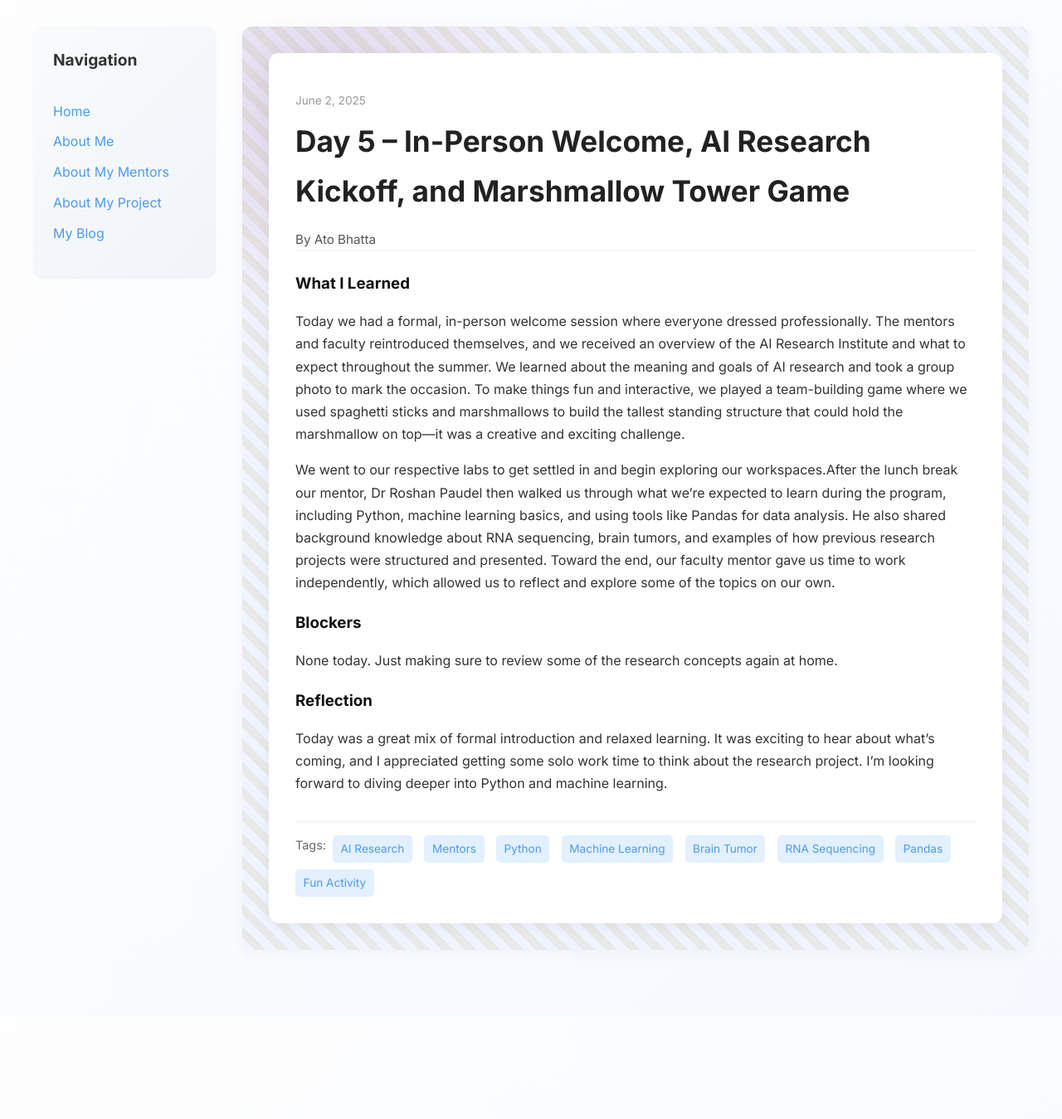
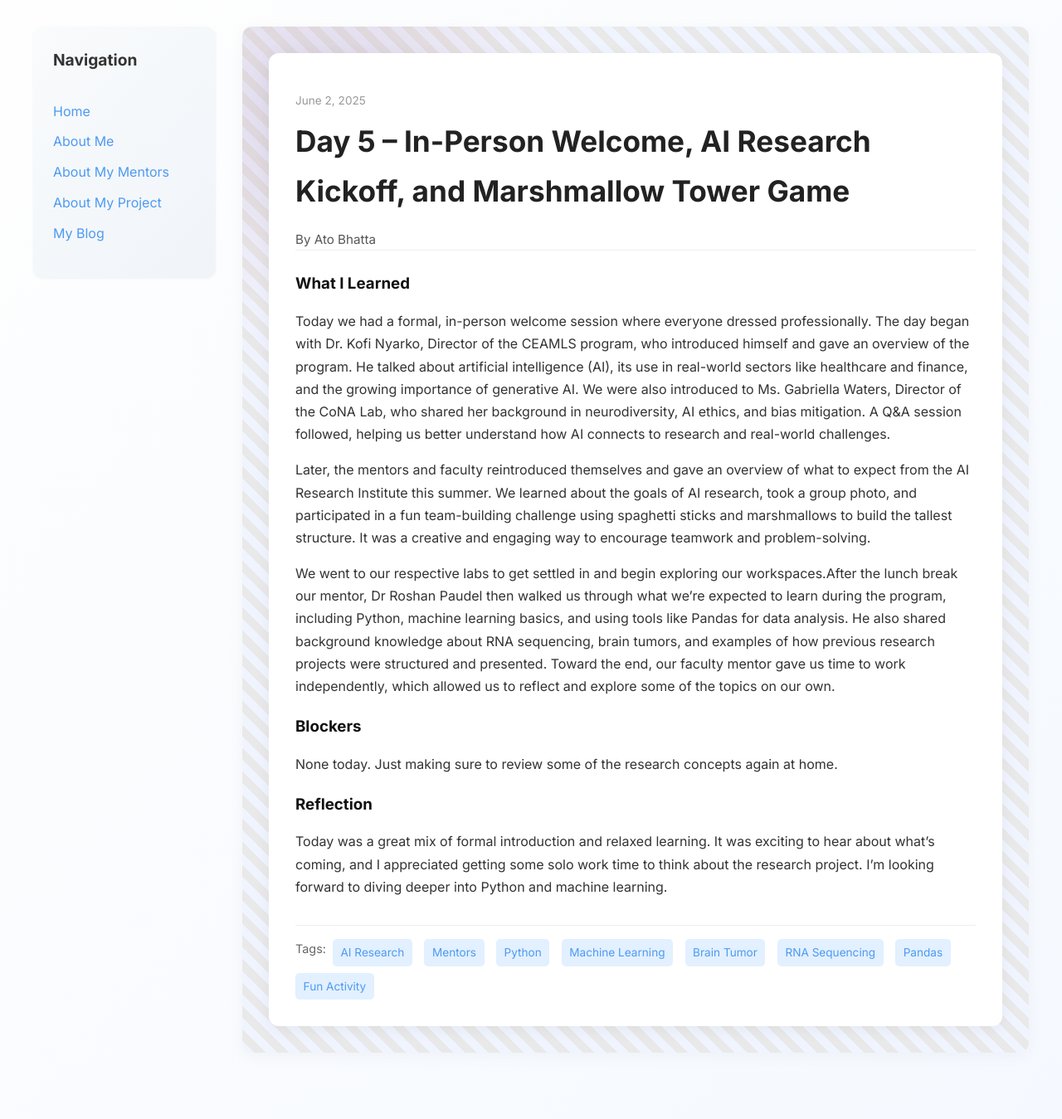
Before and after one commit to Ato-2025/Ato-2025.github.io, a Jekyll site: the page built from _posts/2025-06-02-day5.md, in a window 1280 px wide. Shown: the whole page at 83% size. Built offline with Jekyll 4.4.1, drawn with Linux system fonts in a browser that asks for light colours; before the commit the page ends 1225 px from its top, so only the background shows below that.

Commit message:
Update 2025-06-02-day5.md

```diff
--- a/_posts/2025-06-02-day5.md
+++ b/_posts/2025-06-02-day5.md
@@ -6,7 +6,9 @@ author: Ato Bhatta
 permalink: /day5.html
 tags: ["AI Research", "Mentors", "Python", "Machine Learning", "Brain Tumor", "RNA Sequencing", "Pandas", "Fun Activity"]
 what_i_learned: |
-  Today we had a formal, in-person welcome session where everyone dressed professionally. The mentors and faculty reintroduced themselves, and we received an overview of the AI Research Institute and what to expect throughout the summer. We learned about the meaning and goals of AI research and took a group photo to mark the occasion. To make things fun and interactive, we played a team-building game where we used spaghetti sticks and marshmallows to build the tallest standing structure that could hold the marshmallow on top—it was a creative and exciting challenge.
+  Today we had a formal, in-person welcome session where everyone dressed professionally. The day began with Dr. Kofi Nyarko, Director of the CEAMLS program, who introduced himself and gave an overview of the program. He talked about artificial intelligence (AI), its use in real-world sectors like healthcare and finance, and the growing importance of generative AI. We were also introduced to Ms. Gabriella Waters, Director of the CoNA Lab, who shared her background in neurodiversity, AI ethics, and bias mitigation. A Q&A session followed, helping us better understand how AI connects to research and real-world challenges.
+
+  Later, the mentors and faculty reintroduced themselves and gave an overview of what to expect from the AI Research Institute this summer. We learned about the goals of AI research, took a group photo, and participated in a fun team-building challenge using spaghetti sticks and marshmallows to build the tallest structure. It was a creative and engaging way to encourage teamwork and problem-solving.
 
   We went to our respective labs to get settled in and begin exploring our workspaces.After the lunch break our mentor, Dr Roshan Paudel then walked us through what we’re expected to learn during the program, including Python, machine learning basics, and using tools like Pandas for data analysis. He also shared background knowledge about RNA sequencing, brain tumors, and examples of how previous research projects were structured and presented. Toward the end, our faculty mentor gave us time to work independently, which allowed us to reflect and explore some of the topics on our own.
 
```
